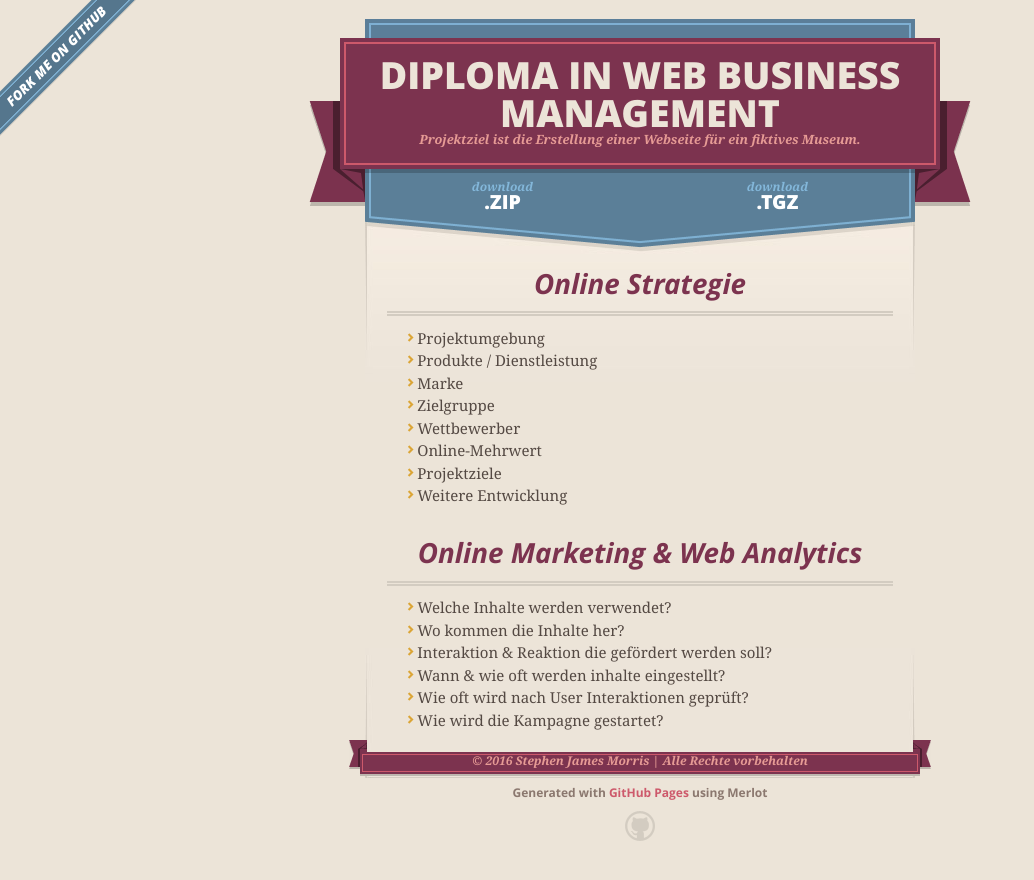
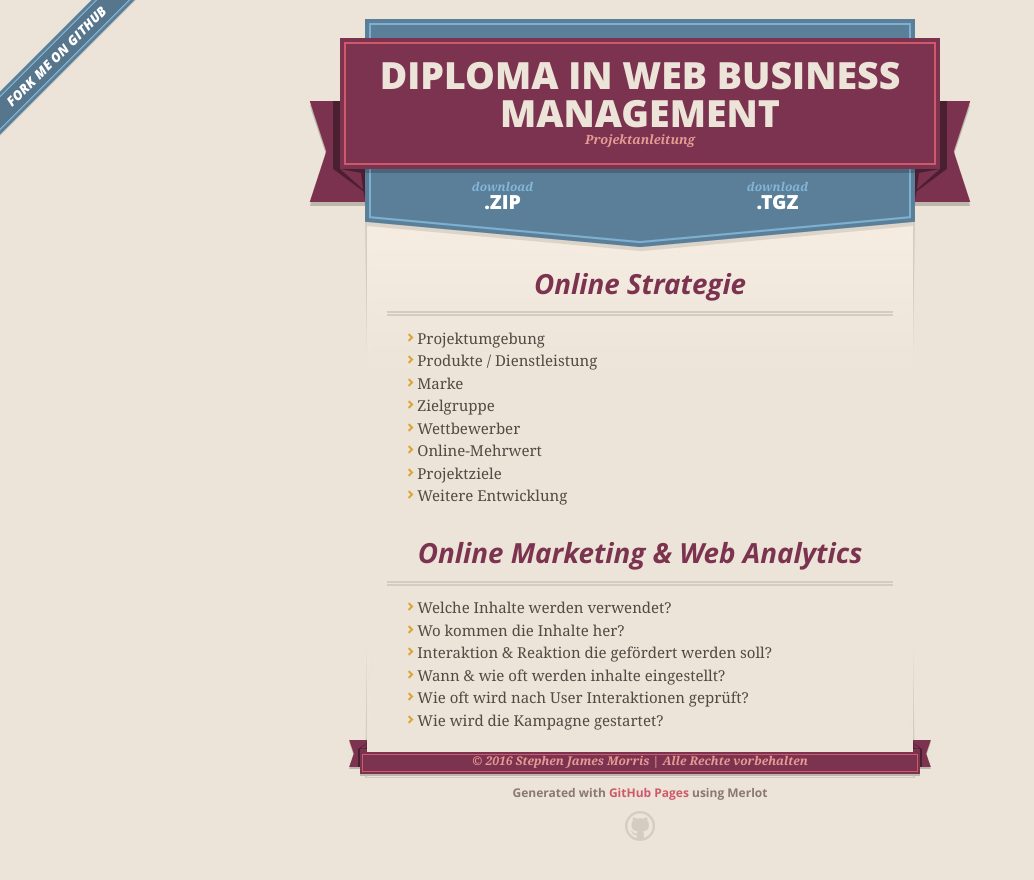
Before and after one commit to some1dark/Web-Business-Management-Diploma, a plain HTML site: page index.html in a window 1280 px wide. Shown: the whole page, without its empty margins (0-1034 px from the left). Drawn offline with nearby package versions, Linux system fonts and the light colour scheme.

Commit message:
Update index.html

```diff
--- a/index.html
+++ b/index.html
@@ -28,7 +28,7 @@
         <span class="ribbon-outer">
           <span class="ribbon-inner">
             <h1>Diploma in Web Business Management</h1>
-            <h2>Projektziel ist die Erstellung einer Webseite für ein fiktives Museum.</h2>
+            <h2>Projektanleitung</h2>
           </span>
           <span class="left-tail"></span>
           <span class="right-tail"></span>
```
